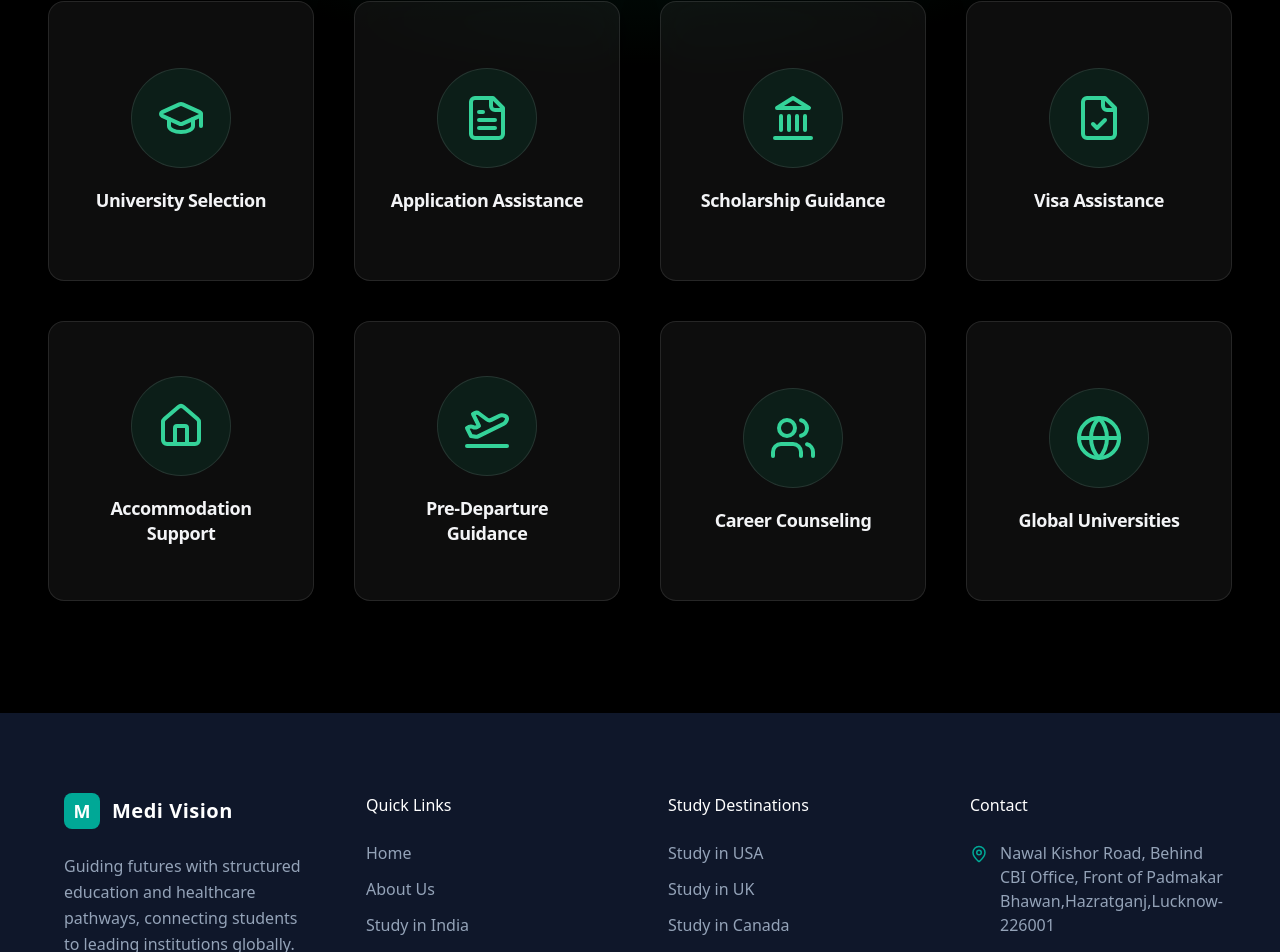
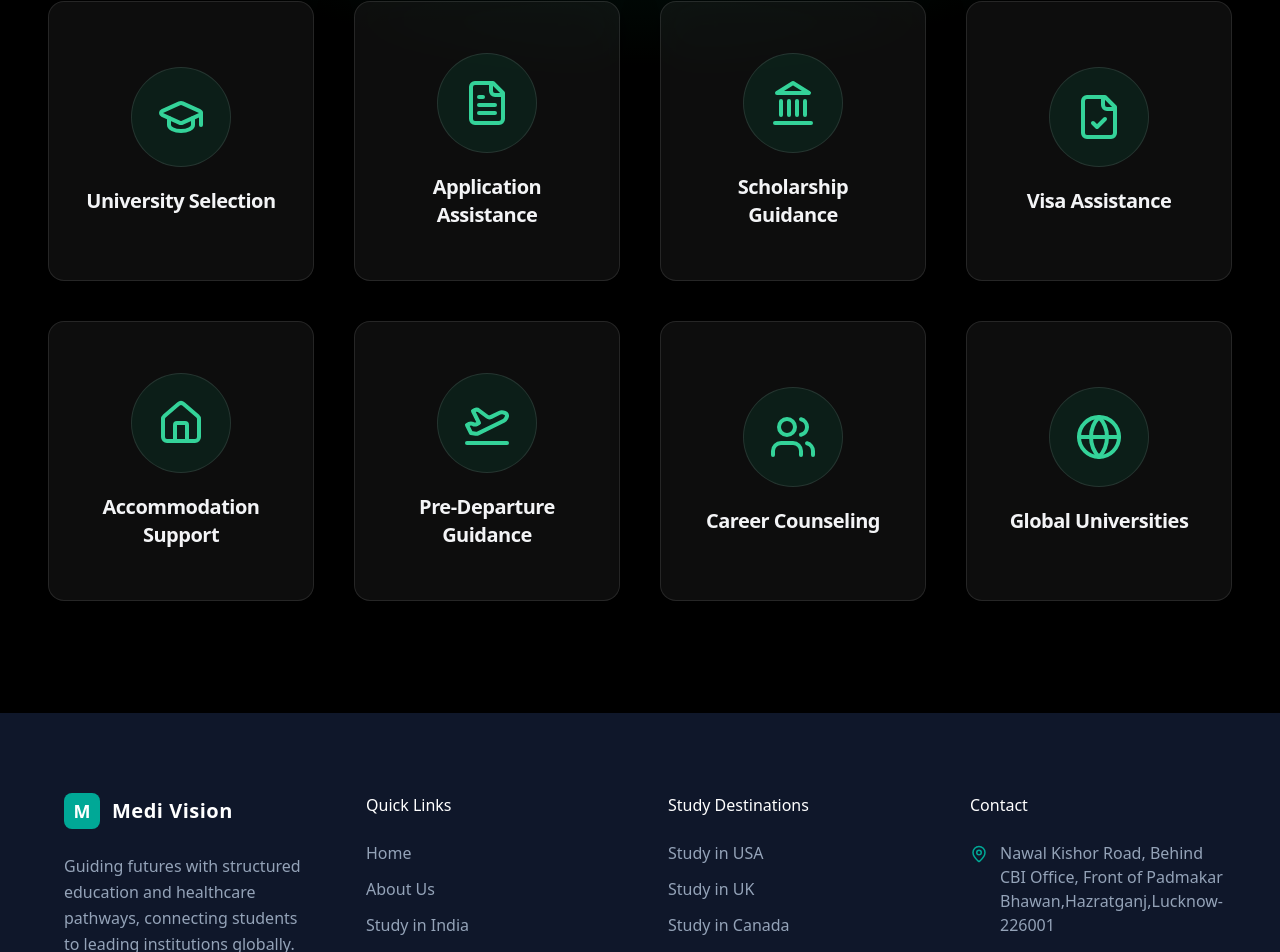
Before and after one commit to mannbond007/medi-vision, a Next.js app: page /study-abroad in a window 1280 px wide. Shown: the part 3758-4710 px from the top of the page. Built offline with nearby package versions, Linux system fonts and the light colour scheme.

Commit message:
text size to be xl

```diff
--- a/app/study-abroad/page.tsx
+++ b/app/study-abroad/page.tsx
@@ -529,9 +529,9 @@ export default function StudyAbroad() {
                         {item.icon}
                       </div>
 
-                      <h3 className="text-lg font-semibold text-gray-100 tracking-tight leading-snug transition-colors group-hover:text-emerald-400">
-  {item.title}
-</h3>
+                      <h3 className="text-xl font-semibold text-gray-100 tracking-tight leading-snug transition-colors group-hover:text-emerald-400">
+                        {item.title}
+                      </h3>
                     </div>
 
                     {/* BACK */}
```
